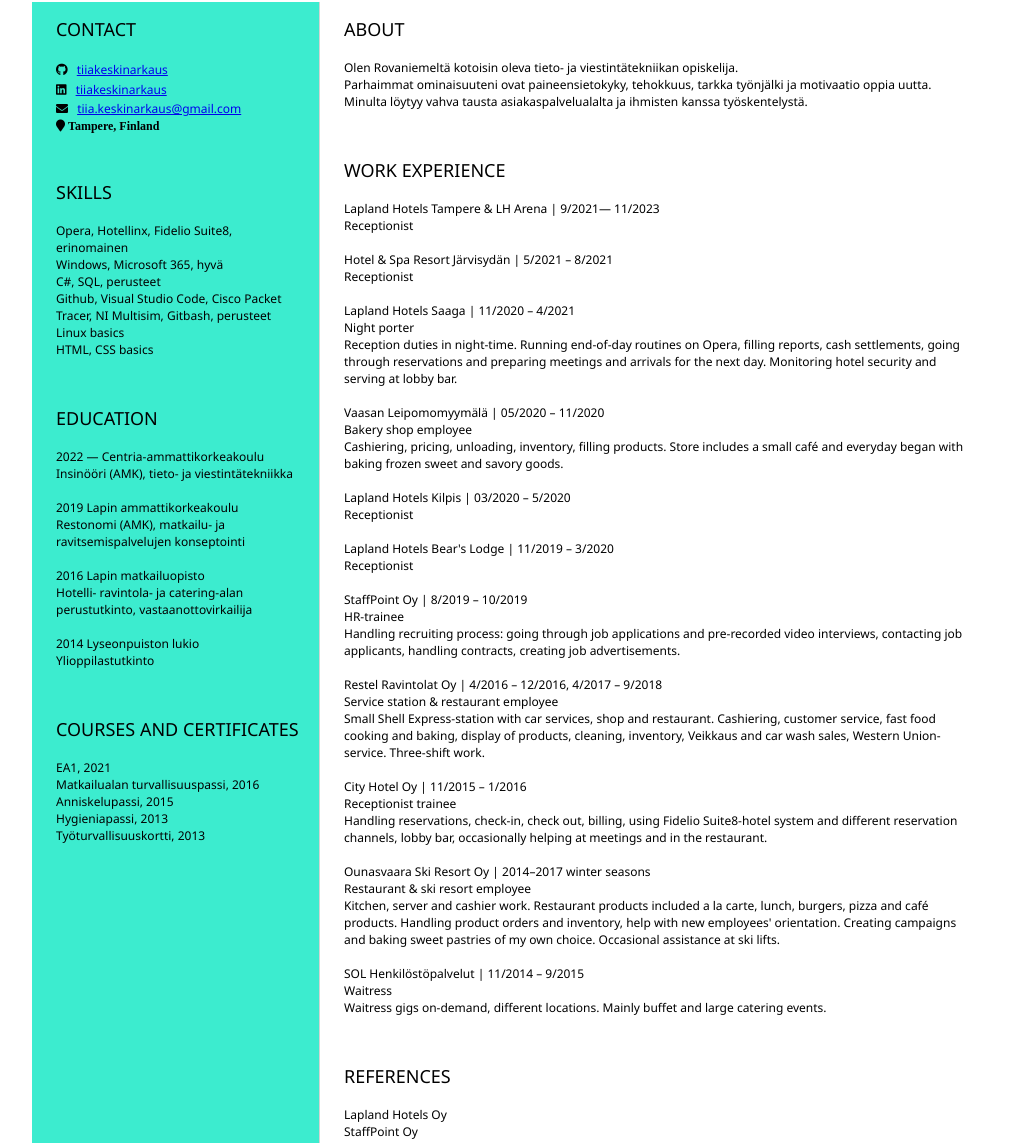
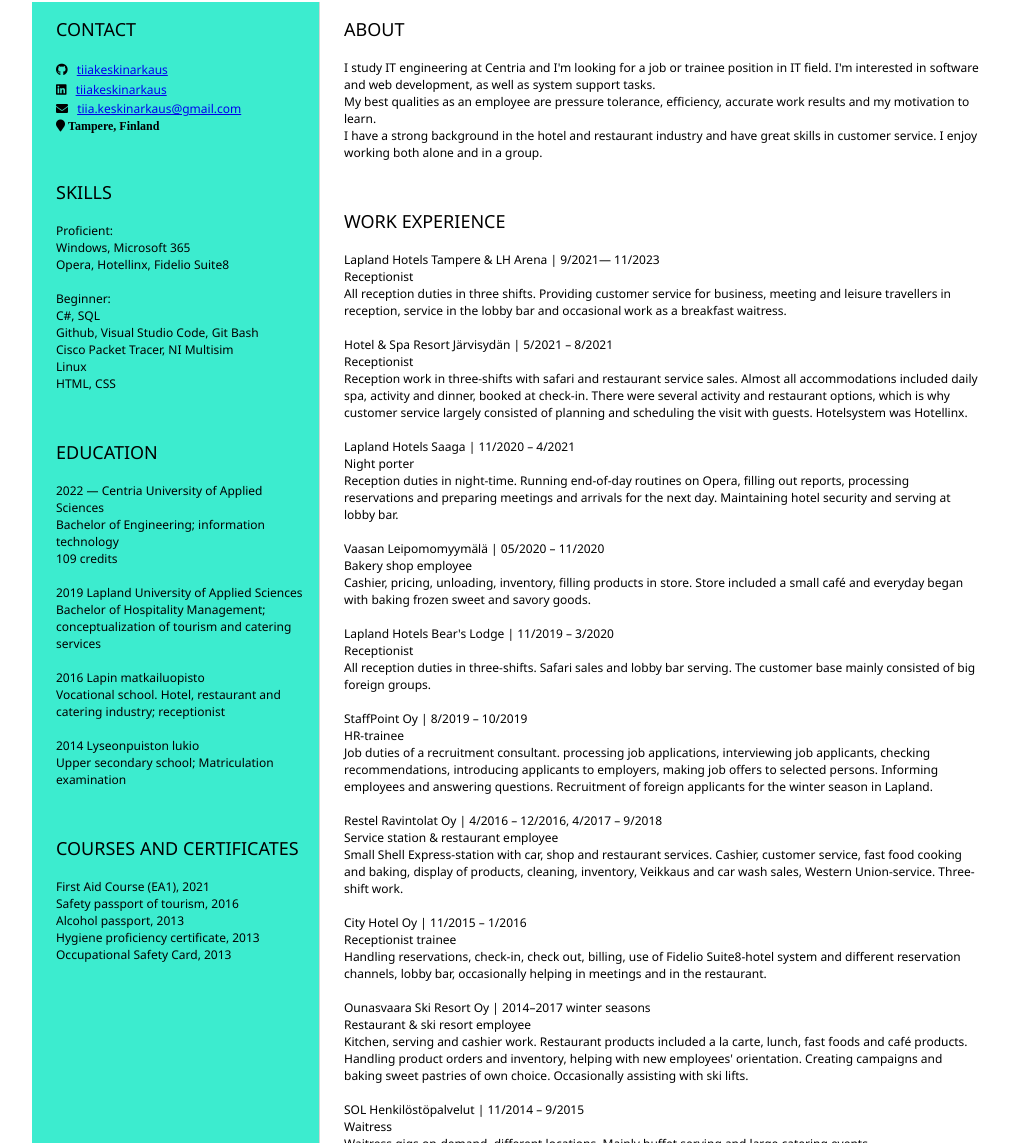
Before and after one commit to tiiakeskinarkaus/resume, a plain HTML site: page index.html in a window 1280 px wide. Shown: the part 192-1335 px from the top of the page, without its empty margins (128-1137 px from the left). Drawn offline with Linux system fonts and the light colour scheme.

Commit message:
Add resume content

```diff
--- a/index.html
+++ b/index.html
@@ -39,51 +39,61 @@
 				<section>
 					<h2>SKILLS</h2>
 					<!-- your skills -->
-                    Opera, Hotellinx, Fidelio Suite8, erinomainen
+                    Proficient:
                     <br>
-                    Windows, Microsoft 365, hyvä
+                    Windows, Microsoft 365
                     <br>
-                    C#, SQL, perusteet
+                    Opera, Hotellinx, Fidelio Suite8
                     <br>
-                    Github, Visual Studio Code, Cisco Packet Tracer, NI Multisim,  Gitbash, perusteet
+
                     <br>
-                    Linux basics
+                    Beginner:
                     <br>
-                    HTML, CSS basics
+                    C#, SQL
+                    <br>
+                    Github, Visual Studio Code, Git Bash
+                    <br>
+                    Cisco Packet Tracer, NI Multisim
+                    <br>
+                    Linux
+                    <br>
+                    HTML, CSS
 				</section>
 				<section>
 					<h2>EDUCATION</h2>
 					<!-- your education -->
-                    2022 — Centria-ammattikorkeakoulu
+                    2022 — Centria University of Applied Sciences
                     <br>
-                    Insinööri (AMK), tieto- ja viestintätekniikka
+                    Bachelor of Engineering; information technology
+                    <br>
+                    109 credits
                     <br>
                     <br>
-                    2019 Lapin ammattikorkeakoulu
+                    2019 Lapland University of Applied Sciences
                     <br>
-                    Restonomi (AMK), matkailu- ja ravitsemispalvelujen konseptointi
+                    Bachelor of Hospitality Management; conceptualization of tourism and catering services
                     <br>
                     <br>
                     2016 Lapin matkailuopisto
                     <br>
-                    Hotelli- ravintola- ja catering-alan perustutkinto, vastaanottovirkailija
+                    Vocational school. Hotel, restaurant and catering industry; receptionist
                     <br>
                     <br>
                     2014 Lyseonpuiston lukio
                     <br>
-                    Ylioppilastutkinto
+                    Upper secondary school; Matriculation examination
 				</section>
                 <section>
                     <h2>COURSES AND CERTIFICATES</h2>
-                    EA1, 2021
+                    First Aid Course (EA1), 2021
                     <br>
-                    Matkailualan turvallisuuspassi, 2016
+                    Safety passport of tourism, 2016
                     <br>
-                    Anniskelupassi, 2015
+                    Alcohol passport, 2013
                     <br>
-                    Hygieniapassi, 2013
+                    Hygiene proficiency certificate, 2013
                     <br>
-                    Työturvallisuuskortti, 2013
+                    Occupational Safety Card, 2013
 
                 </section>
 			</article>
@@ -91,11 +101,15 @@
 				<section>
 					<h2>ABOUT</h2>
 					<!-- about you -->
-                    Olen Rovaniemeltä kotoisin oleva tieto- ja viestintätekniikan opiskelija.
+                    I study IT engineering at Centria and I'm looking for a job or trainee position in IT field.
+                    I'm interested in software and web development, as well as system support tasks.
                     <br>
-                    Parhaimmat ominaisuuteni ovat paineensietokyky, tehokkuus, tarkka työnjälki ja motivaatio oppia uutta.
+                    My best qualities as an employee are pressure tolerance, efficiency, accurate work results and
+                    my motivation to learn.
                     <br>
-                    Minulta löytyy vahva tausta asiakaspalvelualalta ja ihmisten kanssa työskentelystä.
+                    I have a strong background in the hotel and restaurant industry and have great skills in customer service.
+                    I enjoy working both alone and in a group.
+
 				</section>
 				<section>
 					<h2>WORK EXPERIENCE</h2>
@@ -104,75 +118,93 @@
                     <br>
                     Receptionist
                     <br>
+                    All reception duties in three shifts. Providing customer service for business, meeting and leisure
+                    travellers in reception, service in the lobby bar and occasional work as a breakfast waitress.
+                    <br>
                     <br>
                     Hotel & Spa Resort Järvisydän | 5/2021 – 8/2021
                     <br>
                     Receptionist
+                    <br>
+                    Reception work in three-shifts with safari and restaurant service sales.
+                    Almost all accommodations included daily spa, activity and dinner, booked at check-in.
+                    There were several activity and restaurant options, which is why customer service largely
+                    consisted of planning and scheduling the visit with guests. Hotelsystem was Hotellinx.
                     <br>
                     <br>
                     Lapland Hotels Saaga | 11/2020 – 4/2021
                     <br>
                     Night porter
                     <br>
-                    Reception duties in night-time. Running end-of-day routines on Opera, filling reports, cash settlements, going through reservations and preparing meetings and arrivals for the next day. Monitoring hotel security and serving at lobby bar.
+                    Reception duties in night-time. Running end-of-day routines on Opera, filling out reports,
+                    processing reservations and preparing meetings and arrivals for the next day.
+                    Maintaining hotel security and serving at lobby bar.
                     <br>
                     <br>
                     Vaasan Leipomomyymälä | 05/2020 – 11/2020
                     <br>
                     Bakery shop employee
                     <br>
-                    Cashiering, pricing, unloading, inventory, filling products. Store includes a small café and everyday began with baking frozen sweet and savory goods.
-                    <br>
-                    <br>
-                    Lapland Hotels Kilpis | 03/2020 – 5/2020
-                    <br>
-                    Receptionist
+                    Cashier, pricing, unloading, inventory, filling products in store.
+                    Store included a small café and everyday began with baking frozen sweet and savory goods.
                     <br>
                     <br>
                     Lapland Hotels Bear's Lodge | 11/2019 – 3/2020
                     <br>
                     Receptionist
                     <br>
+                    All reception duties in three-shifts. Safari sales and lobby bar serving.
+                    The customer base mainly consisted of big foreign groups.
+                    <br>
                     <br>
                     StaffPoint Oy | 8/2019 – 10/2019
                     <br>
                     HR-trainee
                     <br>
-                    Handling recruiting process: going through job applications and pre-recorded video interviews, contacting job applicants, handling contracts, creating job advertisements.
+                    Job duties of a recruitment consultant. processing job applications, interviewing job applicants,
+                    checking recommendations, introducing applicants to employers, making job offers to selected persons.
+                    Informing employees and answering questions. Recruitment of foreign applicants for the winter season in Lapland.
                     <br>
                     <br>
                     Restel Ravintolat Oy | 4/2016 – 12/2016, 4/2017 – 9/2018
                     <br>
                     Service station & restaurant employee
                     <br>
-                    Small Shell Express-station with car services, shop and restaurant. Cashiering, customer service, fast food cooking and baking, display of products, cleaning, inventory, Veikkaus and car wash sales, Western Union-service. Three-shift work.
+                    Small Shell Express-station with car, shop and restaurant services.
+                    Cashier, customer service, fast food cooking and baking, display of products, cleaning, inventory,
+                    Veikkaus and car wash sales, Western Union-service. Three-shift work.
                     <br>
                     <br>
                     City Hotel Oy | 11/2015 – 1/2016
                     <br>
                     Receptionist trainee
                     <br>
-                    Handling reservations, check-in, check out, billing, using Fidelio Suite8-hotel system and different reservation channels, lobby bar, occasionally helping at meetings and in the restaurant.
+                    Handling reservations, check-in, check out, billing, use of Fidelio Suite8-hotel system and
+                    different reservation channels, lobby bar, occasionally helping in meetings and in the restaurant.
                     <br>
                     <br>
                     Ounasvaara Ski Resort Oy | 2014–2017 winter seasons
                     <br>
                     Restaurant & ski resort employee
                     <br>
-                    Kitchen, server and cashier work. Restaurant products included a la carte, lunch, burgers, pizza and café products. Handling product orders and inventory, help with new employees' orientation. Creating campaigns and baking sweet pastries of my own choice. Occasional assistance at ski lifts.
+                    Kitchen, serving and cashier work. Restaurant products included a la carte, lunch, fast foods and café products.
+                    Handling product orders and inventory, helping with new employees' orientation.
+                    Creating campaigns and baking sweet pastries of own choice. Occasionally assisting with ski lifts.
                     <br>
                     <br>
                     SOL Henkilöstöpalvelut | 11/2014 – 9/2015
                     <br>
                     Waitress
                     <br>
-                    Waitress gigs on-demand, different locations. Mainly buffet and large catering events.
+                    Waitress gigs on-demand, different locations. Mainly buffet serving and large catering events.
 				</section>
                 <section>
                     <H2>REFERENCES</H2>
                     Lapland Hotels Oy
                     <br>
                     StaffPoint Oy
+                    <br>
+                    Contact information available upon request.
                 </section>
 			</article>
 		</main>
```
